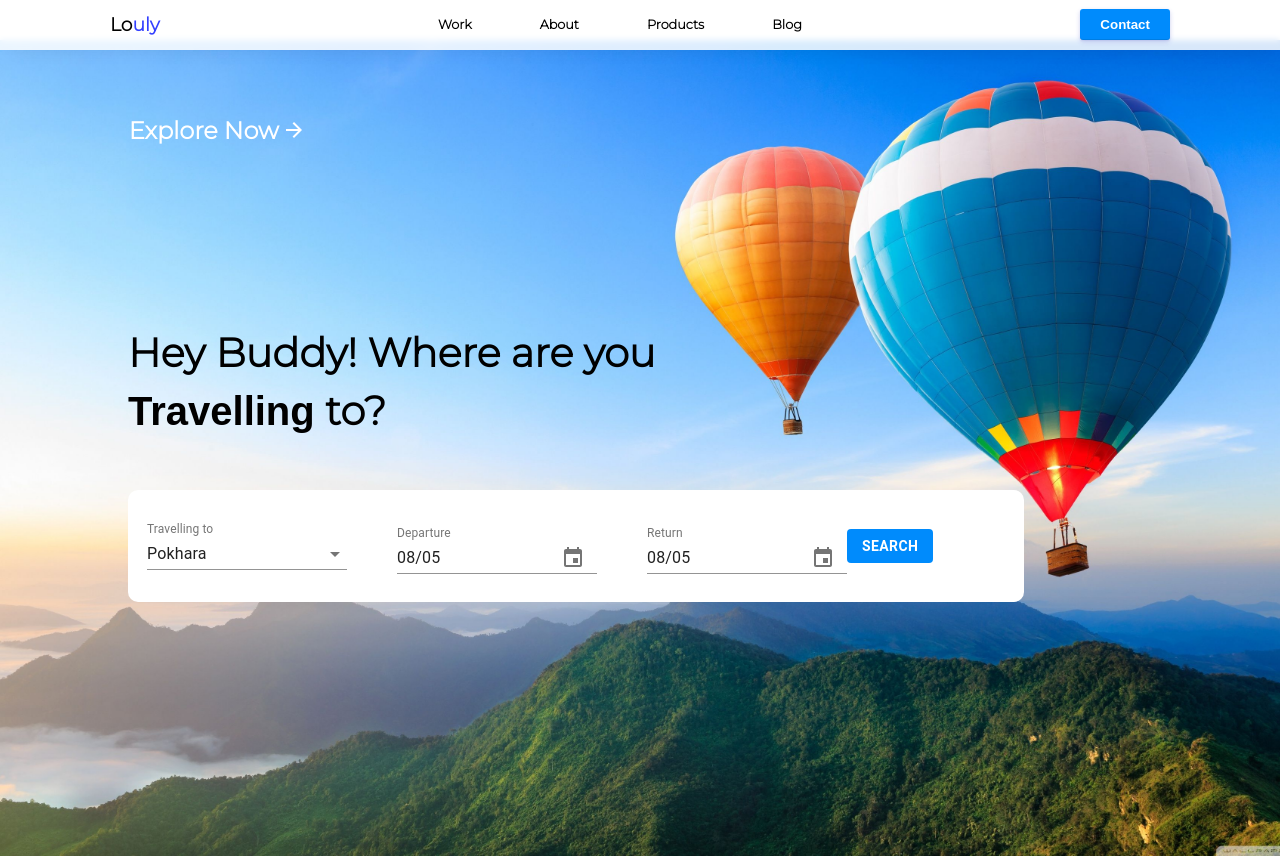
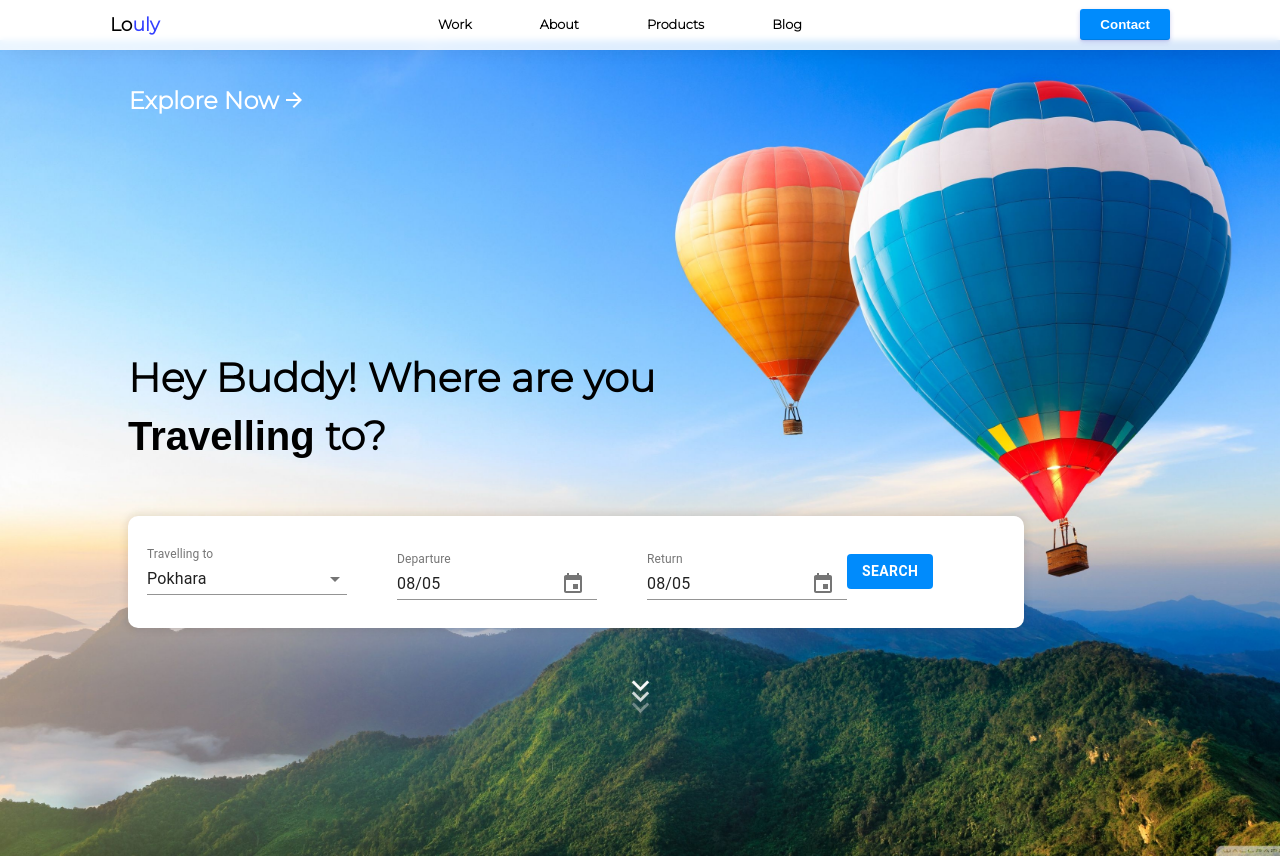
Before and after one commit to Coder-Dilip/louly-2.0, a Next.js app: page / in a window 1280 px wide. Shown: the top 858 px of the page. Built offline with nearby package versions, Linux system fonts and the light colour scheme.

Commit message:
added popular destination

```diff
--- a/components/LandingPage.jsx
+++ b/components/LandingPage.jsx
@@ -2,7 +2,11 @@ import { useState, useEffect } from "react";
 import Image from "next/image";
 import styles from "../styles/Home.module.css";
 import ArrowForwardIcon from '@material-ui/icons/ArrowForward';
-import MaterialUIPickers from '../components/demo'
+import MaterialUIPickers from '../components/demo';
+import ExpandMoreIcon from '@material-ui/icons/ExpandMore';
+import PopularDestination from '../components/PopularDestination'
+
+
 function LandingPage() {
   const [width, setwidth] = useState(0);
 
@@ -12,22 +16,23 @@ function LandingPage() {
     }
   }, []);
 
-  // useEffect(() => {
-  //   function handleResize() {
-  //     if (process.browser) {
-  //       window.location.reload();
-  //     }
-  //   }
-  //   window.addEventListener("resize", handleResize);
-  // });
+  useEffect(() => {
+    function handleResize() {
+      if (process.browser) {
+        window.location.reload();
+      }
+    }
+    window.addEventListener("resize", handleResize);
+  });
 
   return (
-    <div>
+    <>
+    <div style={{marginBottom:'10px'}}>
       <div className={styles.landingPageImg} style={{ width: "100%" }}>
-      <div style={{display:'flex',alignItems:'center',cursor:'pointer',marginLeft: width > 542 ? "8.5%" : "2%",color:'white',fontSize:'1.5rem',width:'200px',borderRadius:'3px',height:'40px',position:'relative', top:'70px'}}><p  style={{position:'relative',left:'20px'}} className={styles.explore_btn}>Explore Now</p><ArrowForwardIcon style={{position:'relative',left:'20px'}}/></div>
+      <div style={{display:'flex',alignItems:'center',cursor:'pointer',marginLeft: width > 542 ? "8.5%" : "2%",color:'white',fontSize:'1.5rem',width:'200px',borderRadius:'3px',height:'40px',position:'relative', top:'40px'}}><p  style={{position:'relative',left:'20px'}} className={styles.explore_btn}>Explore Now</p><ArrowForwardIcon style={{position:'relative',left:'20px'}}/></div>
         <div
           className={styles.titleContainer}
-          style={{ position: "relative", top: width > 542 ? "25%" : "60%" }}
+          style={{ display:'flex', flexDirection:'column',justifyContent:'center',height:'100vh',marginTop:'10px' }}
         >
           <p className={styles.pageTitle}>
             Hey Buddy! Where are you{" "}
@@ -41,11 +46,18 @@ function LandingPage() {
             className={styles.destinationContainer}
           >
 <MaterialUIPickers/>
+<div onClick={()=>window.location.href='/#popularDestination'} className={styles.animated_arrow} style={{display:width>842?'flex':'none',flexDirection:'column',alignItems:'center',justifyContent:'center',marginTop:'10px'}}>
+      {[0,1,2].map((item,i)=><ExpandMoreIcon key={i} className={i==0?styles.firstChild:i==1?styles.secondChild:styles.thirdChild} style={{marginBottom:'-24px',height:'35px',width:'35px'}} />) }
+      </div>
           </div>
+
         </div>
       </div>
-
     </div>
+    <div id='popularDestination' style={{ marginLeft: width > 542 ? '10%' : '6%',marginTop:width>542?'50px':'250px'}}>
+<PopularDestination />
+</div>
+</>
   );
 }
 
--- /dev/null
+++ b/components/PopularDestination.jsx
@@ -0,0 +1,9 @@
+function PopularDestination() {
+    return (
+        <div>
+           <h1 style={{fontWeight:'bold',fontFamily:'sans-serif',fontSize:'1.8rem'}}>Popular Destination</h1>
+        </div>
+    )
+}
+
+export default PopularDestination
--- a/components/demo.js
+++ b/components/demo.js
@@ -159,7 +159,9 @@ export default function MaterialUIPickers() {
     return (
         <>
         {/* <p>Search Hotels</p> */}
-        <div style={{ marginLeft: width > 542 ? '10%' : '6%', marginTop: '50px', background: 'white', maxWidth: '70%', display: 'flex', flexWrap: 'wrap',padding:'20px',borderRadius:'10px',alignItems:'center' }}>
+        <div  style={{ marginLeft: width > 542 ? '10%' : '6%', marginTop: '10px', background: 'white', maxWidth: '70%', display: 'flex', flexWrap: 'wrap',padding:'20px',borderRadius:'10px',alignItems:'center', boxShadow: '0px 0px 8px 2px rgba(0,0,0,0.09)',
+WebkitBoxShadow: '0px 0px 8px 2px rgba(0,0,0,0.09)',
+MozBoxShadow: '0px 0px 8px 2px rgba(0,0,0,0.09)',minWidth:'230px'}}>
             <SimpleSelect />
             <div>
                 <MuiPickersUtilsProvider utils={DateFnsUtils}>
--- a/pages/index.js
+++ b/pages/index.js
@@ -6,6 +6,7 @@ function Index() {
 <Header />
       <div style={{margin:'auto',maxWidth:'1500px'}}>
 <LandingPage />
+
     </div>
     </div>
   )
--- a/styles/Home.module.css
+++ b/styles/Home.module.css
@@ -124,6 +124,7 @@ line-height: 3.6rem;
    animation-timing-function: cubic-bezier(0.2, 0.8, 0.2, 1);
      }
 
+
      @keyframes beginAnimate {
       0% {
         opacity: 0;
@@ -143,7 +144,7 @@ line-height: 3.6rem;
       max-width: 400px;
       margin-left: 6%;
       line-height: 2.3rem;
-      color:white;
+      color:black;
       -webkit-animation-duration: 2s;
    animation-duration: 2s;
    -webkit-animation-name: beginAnimate;
@@ -168,3 +169,51 @@ line-height: 3.6rem;
     margin-right: 9px;
     transition: .3s;
   }
+
+
+  .animated_arrow{
+    display: flex;
+    flex-direction: column;
+    align-items: center;
+    transition: .3s;
+    width:20px;
+    margin: auto;
+    position: relative;
+    top:30px;
+    cursor:pointer
+  }
+
+
+  .firstChild{
+    color:#ffffff;
+    animation: fade 3s  infinite;
+  }
+
+
+  .secondChild,.thirdChild{
+
+    animation: fade 3s  infinite;
+  }
+  .secondChild{
+    color:#ffffffd0
+  }
+  .thirdChild{
+    color:#ffffff60
+  }
+
+
+
+  @keyframes fade{
+    0% {
+      opacity:0;
+      transform: translateY(-10px) rotate3d(0, 0, 0,
+      0deg
+      );
+    }
+    100% {
+    opacity: 1;
+    transform: translateY(0) rotate3d(0, 0, 0,
+    0deg
+    );
+    }
+  }
```
